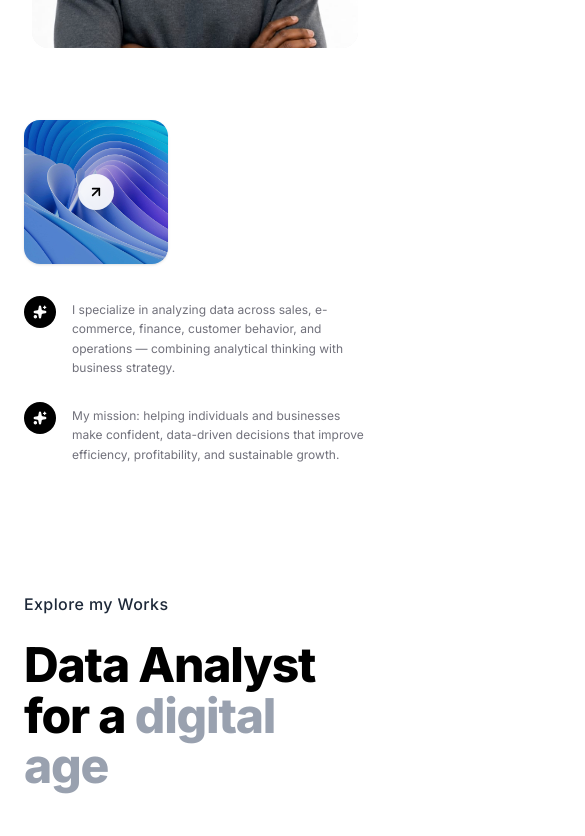
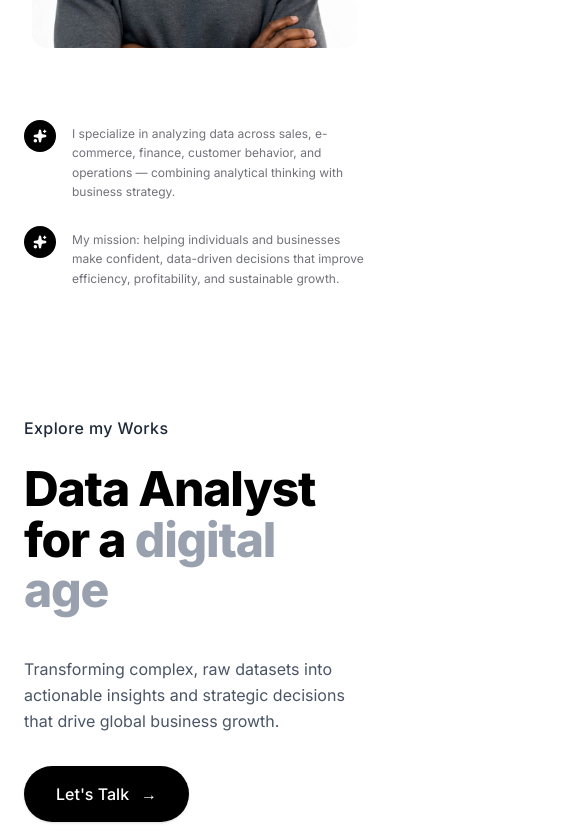
Before and after one commit to boyalonetechs/olumide, a Next.js app: page / in a window 390 px wide. Shown: the part 1440-2276 px from the top of the page, 585 px wide, since content can reach past the window. Built offline with nearby package versions, Linux system fonts and the light colour scheme.

Commit message:
Refactor About and Experience components for improved layout and responsiveness; adjust padding and visibility settings

```diff
--- a/components/about.tsx
+++ b/components/about.tsx
@@ -80,7 +80,7 @@ export function About() {
         {/* RIGHT: avatar + sparkles bullets */}
         <div className="flex flex-col justify-between space-y-8 pt-2 lg:col-span-4">
           {/* Top-right square avatar with overlay circle button */}
-          <div className="flex justify-start lg:justify-end">
+          <div className="hidden md:flex  justify-start lg:justify-end">
             <div className="group relative h-36 w-36 cursor-pointer overflow-hidden rounded-2xl shadow-sm">
               <Avatar
                 src="/background.jpg"
--- a/components/experience.tsx
+++ b/components/experience.tsx
@@ -12,9 +12,9 @@ export function Experience() {
   const [open, setOpen] = useState(false);
 
   return (
-    <section className="mx-auto max-w-7xl py-24 px-8 md:px-16">
+    <section className="mx-auto max-w-7xl py-24 px-2 md:px-16">
       {/* Section header */}
-      <div className="mb-16 flex items-start justify-between">
+      <div className="mb-16 px-4 flex items-start justify-between">
         <div>
           <span className="font-mono text-xs uppercase tracking-widest text-zinc-400">
             ● Experiences
```
